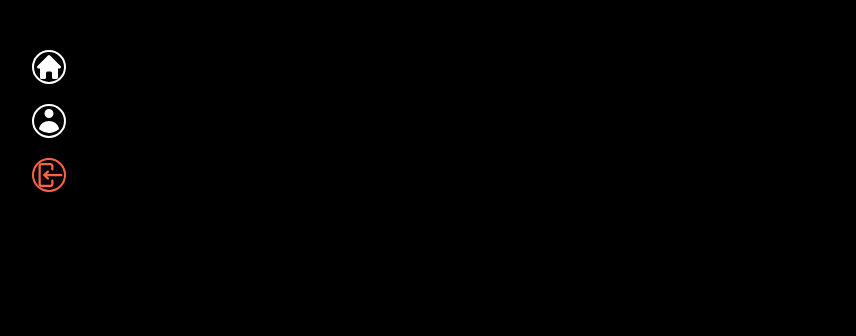
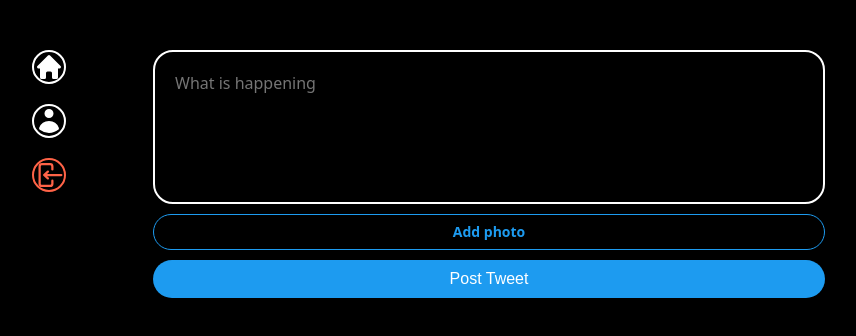
Before and after one commit to DepN20/CloneTwitter, a React (Vite) app: page / in a window 1280 px wide. Shown: the top 336 px of the page, without its empty margins (245-1101 px from the left). Built offline with nearby package versions, Linux system fonts and the light colour scheme; no server answers; sample sign-in values are in the browser's storage.

Commit message:
Add tweet form

```diff
--- /dev/null
+++ b/src/components/post-tweet-form.tsx
@@ -0,0 +1,79 @@
+import React, { useState } from "react";
+import styled from "styled-components"
+
+
+const Form = styled.form`
+    display: flex;
+    flex-direction: column;
+    gap: 10px;
+    `;
+
+const TextArea = styled.textarea`
+    border: 2px solid white;
+    padding: 20px;
+    border-radius: 20px;
+    font-size: 16px;
+    color: white;
+    background-color: black;
+    width: 100%;
+    resize: none;
+    font-family: system-ui, -apple-system, BlinkMacSystemFont, "Segoe UI", Roboto, Oxygen, Ubuntu, Cantarell, "Open Sans", "Helvetica Neue", sans-serif;
+    &::placeholder {
+        font-size: 16px;
+
+    }
+    &:focus {
+        outline: none;
+        border-color: #1d9bf0;
+    }
+    `;
+
+const AttachFileButton = styled.label`
+    padding: 10px 0px;
+    color: #1d9bf0;
+    text-align: center;
+    border-radius: 20px;
+    border: 1px solid #1d9bf0;
+    font-size: 14px;
+    font-weight:600;
+    cursor: pointer;
+
+    `;
+
+const AttachFileInput = styled.input`
+    display: none;`;
+
+const SubmitBtn = styled.input`
+    background-color: #1d9bf0;
+    color: white;
+    border: none;
+    padding: 10px 0px;
+    border-radius: 20px;
+    font-size:16px;
+    cursor: pointer;
+    &:hover,
+    &:active {
+        opacity: 0.8;
+    }`;
+
+
+export default function PostTweetForm(){
+    const [isLoading, setLoading] = useState(false);
+    const [tweet, setTweet] = useState("");
+    const [file, setFile] = useState<File | null>(null);
+    const onChange = (e: React.ChangeEvent<HTMLTextAreaElement>) => {
+        setTweet(e.target.value);
+    }
+    const onFileChange = (e: React.ChangeEvent<HTMLInputElement>) => {
+        const {files } = e.target;
+        if (files && files.length === 1 ){
+            setFile(files[0]);
+        }
+    }
+    return <Form>
+        <TextArea rows={5} maxLength={180} onChange={onChange} value={tweet} placeholder="What is happening"/>
+        <AttachFileButton htmlFor="file">{file ? "Photo added" : "Add photo"} </AttachFileButton>
+        <AttachFileInput onChange={onFileChange} type="file" id="file" accept="image/*" />
+        <SubmitBtn type ="submit" value={isLoading ? "Posting..." : "Post Tweet" }/>
+    </Form>
+}
--- a/src/routes/home.tsx
+++ b/src/routes/home.tsx
@@ -1,4 +1,15 @@
+import styled from "styled-components";
+import PostTweetForm from "../components/post-tweet-form";
+
+
+const Wrapper = styled.div``;
+
+
 
 export default function Home(){
-    return <h1></h1>
+    return (
+        <Wrapper>
+            <PostTweetForm />
+        </Wrapper>
+    )
 }
```
